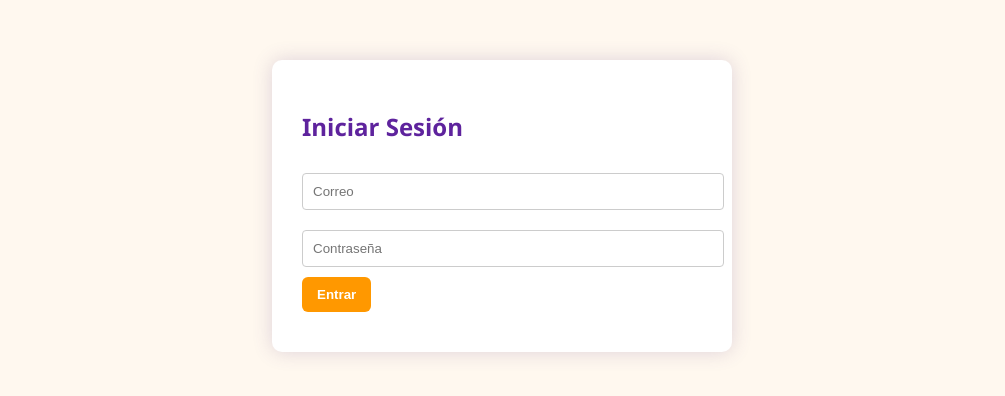
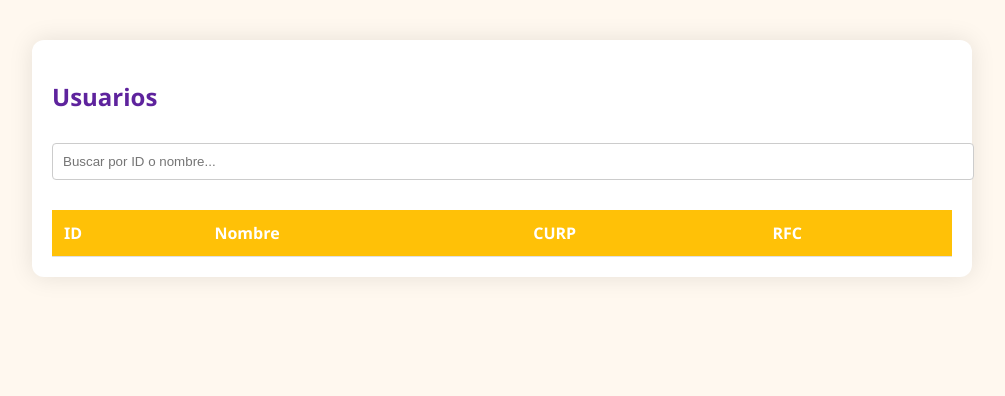
Before and after one commit to Fer1417/DocsVerificaton1, a Flask app: page /login in a window 1280 px wide. Shown: the top 396 px of the page, without its empty margins (138-1143 px from the left). Run offline with Flask 3, Linux system fonts and the light colour scheme; lists and menus that the app fills with data are empty; parts of the project's set-up code (start-up, migrations or seed data) failed here and were passed over.

Commit message:
Update login_dashboard.html

```diff
--- a/templates/login_dashboard.html
+++ b/templates/login_dashboard.html
@@ -2,53 +2,22 @@
 <html lang="es">
 <head>
   <meta charset="UTF-8">
-  <meta name="viewport" content="width=device-width, initial-scale=1.0">
-  <title>Gestión de Documentos - Login</title>
+  <title>Panel</title>
   <link rel="stylesheet" href="/static/styles.css">
 </head>
 <body>
-  {% with messages = get_flashed_messages() %}
-    {% if messages %}
-      <div class="flash">{{ messages[0] }}</div>
-    {% endif %}
-  {% endwith %}
-
-  <div class="login-container">
-    <h2>Iniciar Sesión</h2>
-    <form id="loginForm" method="POST">
-      <input type="email" name="email" placeholder="Correo" required>
-      <input type="password" name="password" placeholder="Contraseña" required>
-      <button type="submit">Entrar</button>
-    </form>
-    <div id="loginError"></div>
-  </div>
-
-  {% if users %}
   <div class="dashboard">
     <h2>Usuarios</h2>
     <input type="text" id="searchInput" placeholder="Buscar por ID o nombre...">
     <table id="usersTable">
       <thead>
         <tr>
-          <th>ID</th><th>Nombre</th><th>CURP</th><th>RFC</th><th>Acción</th>
+          <th>ID</th><th>Nombre</th><th>CURP</th><th>RFC</th>
         </tr>
       </thead>
       <tbody></tbody>
     </table>
   </div>
-
-  <div id="userDetails" class="hidden">
-    <h3>Detalles del Usuario</h3>
-    <p id="infoNombre"></p>
-    <form id="uploadDocForm">
-      <label for="file">Subir Documento:</label>
-      <input type="file" id="file" name="file" required>
-      <button type="submit">Subir y Verificar</button>
-    </form>
-    <pre id="docResultado"></pre>
-  </div>
-  {% endif %}
-
   <script src="/static/app.js"></script>
 </body>
 </html>
```
